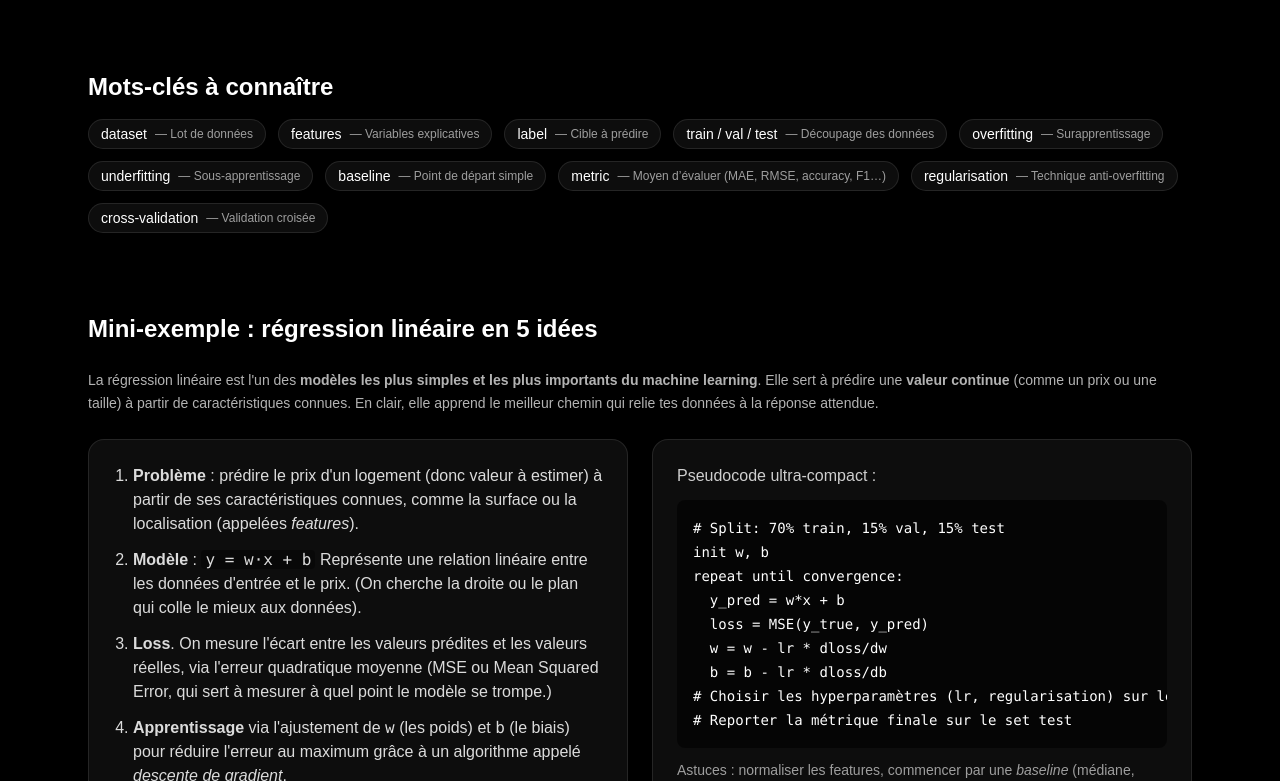
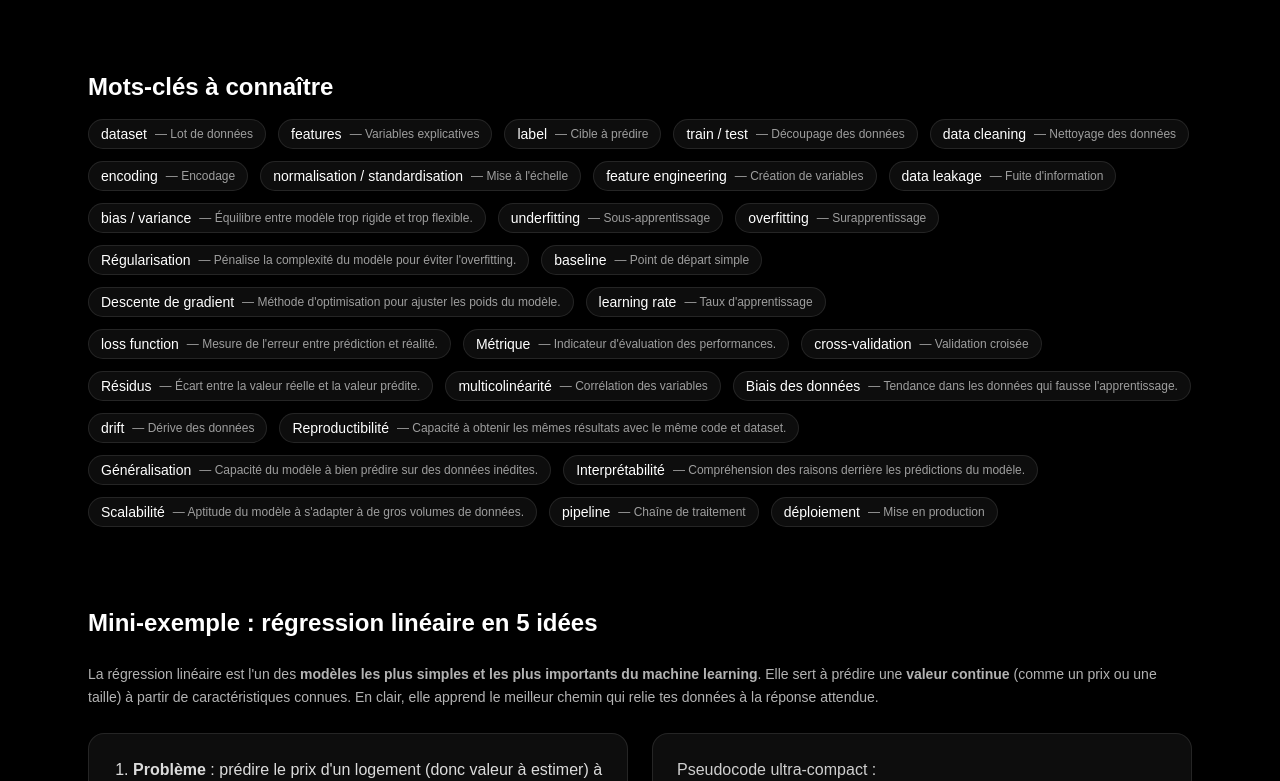
Before and after one commit to DearrLo/Synapsee-TypeScript-project, a Next.js app: page /explorer/base1 in a window 1280 px wide. Shown: the part 919-1700 px from the top of the page. Built offline with nearby package versions, Linux system fonts and the light colour scheme.

Commit message:
12/10/25

```diff
--- a/src/app/explorer/base1/page.tsx
+++ b/src/app/explorer/base1/page.tsx
@@ -91,28 +91,152 @@ export default function Step1() {
           </div>
         </section>
 
-        {/* Vocabulaire essentiel */}
+        {/* voc essentiel */}
         <section className="mx-auto max-w-6xl px-6 py-10">
           <h2 className="mb-4 text-2xl font-semibold">Mots-clés à connaître</h2>
           <div className="flex flex-wrap gap-3">
             {[
-              ['dataset', 'Lot de données'],
-              ['features', 'Variables explicatives'],
-              ['label', 'Cible à prédire'],
-              ['train / val / test', 'Découpage des données'],
-              ['overfitting', 'Surapprentissage'],
-              ['underfitting', 'Sous-apprentissage'],
-              ['baseline', 'Point de départ simple'],
-              ['metric', 'Moyen d’évaluer (MAE, RMSE, accuracy, F1…)'],
-              ['regularisation', 'Technique anti-overfitting'],
-              ['cross-validation', 'Validation croisée'],
-            ].map(([k, v]) => (
-              <Badge key={k} k={k} v={v} />
+              [
+                'dataset',
+                'Lot de données',
+                "Ensemble d'exemples utilisés pour entraîner, valider et tester un modèle.",
+              ],
+              [
+                'features',
+                'Variables explicatives',
+                'Attributs utilisés par le modèle pour faire ses prédictions.',
+              ],
+              [
+                'label',
+                'Cible à prédire',
+                'La valeur que le modèle doit apprendre à estimer (prix, catégorie, etc...)',
+              ],
+              [
+                'train / test',
+                'Découpage des données',
+                'Séparer les données pour entraîner, ajuster et évaluer un modèle.',
+              ],
+              [
+                'data cleaning',
+                'Nettoyage des données',
+                'Suppression ou correction des valeurs manquantes, doublons, incohérences...',
+              ],
+              [
+                'encoding',
+                'Encodage',
+                'Conversion des catégories textuelles en valeurs numériques exploitables.',
+              ],
+              [
+                'normalisation / standardisation',
+                "Mise à l'échelle",
+                "Ramener les valeurs sur des plages comparables pour stabiliser l'apprentissage.",
+              ],
+              [
+                'feature engineering',
+                'Création de variables',
+                'Construire de nouvelles features à partir des données brutes.',
+              ],
+              [
+                'data leakage',
+                "Fuite d'information",
+                "Quand des infos du test “contaminent” l'entraînement, faussant les résultats.",
+              ],
+              [
+                'bias / variance',
+                'Équilibre entre modèle trop rigide et trop flexible.',
+              ],
+              [
+                'underfitting',
+                'Sous-apprentissage',
+                'Modèle trop simple pour bien apprendre les relations.',
+              ],
+              [
+                'overfitting',
+                'Surapprentissage',
+                "Modèle trop adapté à l'entraînement, généralise mal.",
+              ],
+              [
+                'Régularisation',
+                "Pénalise la complexité du modèle pour éviter l'overfitting.",
+              ],
+              [
+                'baseline',
+                'Point de départ simple',
+                'Modèle de référence servant à comparer les performances.',
+              ],
+              [
+                'Descente de gradient',
+                "Méthode d'optimisation pour ajuster les poids du modèle.",
+              ],
+              [
+                'learning rate',
+                "Taux d'apprentissage",
+                'Vitesse à laquelle le modèle met à jour ses paramètres.',
+              ],
+              [
+                'loss function',
+                "Mesure de l'erreur entre prédiction et réalité.",
+              ],
+              [
+                'Métrique',
+                "Indicateur d'évaluation des performances.",
+              ],
+              [
+                'cross-validation',
+                'Validation croisée',
+                'Division répétée du dataset pour tester la robustesse du modèle.',
+              ],
+              [
+                'Résidus',
+                'Écart entre la valeur réelle et la valeur prédite.',
+              ],
+              [
+                'multicolinéarité',
+                'Corrélation des variables',
+                'Quand plusieurs features transmettent la même information.',
+              ],
+              [
+                'Biais des données',
+                "Tendance dans les données qui fausse l'apprentissage.",
+              ],
+              [
+                'drift',
+                'Dérive des données',
+                'Changement progressif dans les données au fil du temps.',
+              ],
+              [
+                'Reproductibilité',
+                'Capacité à obtenir les mêmes résultats avec le même code et dataset.',
+              ],
+              [
+                'Généralisation',
+                'Capacité du modèle à bien prédire sur des données inédites.',
+              ],
+              [
+                'Interprétabilité',
+                'Compréhension des raisons derrière les prédictions du modèle.',
+              ],
+              [
+                'Scalabilité',
+                "Aptitude du modèle à s'adapter à de gros volumes de données.",
+              ],
+              [
+                'pipeline',
+                'Chaîne de traitement',
+                "Suite d'étapes automatisées de préparation et d'entraînement.",
+              ],
+              [
+                'déploiement',
+                'Mise en production',
+                'Intégration du modèle dans une application réelle.',
+              ],
+            ].map(([k, v, info]) => (
+              <Badge key={k} k={k} v={v} info={info} />
             ))}
           </div>
         </section>
 
-        {/* Mini-exemple pédagogique */}
+        {/* Mini exemple pédagogique */}
         <section className="mx-auto max-w-6xl px-6 py-10">
           <h2 className="mb-6 text-2xl font-semibold">
             Mini-exemple : régression linéaire en 5 idées
@@ -135,28 +259,34 @@ export default function Step1() {
             <div className="rounded-2xl border border-white/10 bg-white/5 p-6">
               <ol className="list-decimal space-y-3 pl-5 text-white/85">
                 <li>
-                  <strong>Problème</strong> : prédire le prix d'un logement (donc valeur à estimer)
-                  à partir de ses caractéristiques connues, comme la surface ou la localisation
-                  (appelées <em>features</em>).
+                  <strong>Problème</strong> : prédire le prix d'un logement
+                  (donc valeur à estimer) à partir de ses caractéristiques
+                  connues, comme la surface ou la localisation (appelées{' '}
+                  <em>features</em>).
                 </li>
                 <li>
                   <strong>Modèle</strong> :{' '}
                   <code className="rounded bg-black/40 px-1">y = w·x + b</code>{' '}
-                   Représente une relation linéaire entre les données d'entrée et le prix.
-                    (On cherche la droite ou le plan qui colle le mieux aux données).
+                  Représente une relation linéaire entre les données d'entrée et
+                  le prix. (On cherche la droite ou le plan qui colle le mieux
+                  aux données).
                 </li>
                 <li>
-                  <strong>Loss</strong>. On mesure l'écart entre les valeurs prédites et les valeurs réelles,
-                  via l'erreur quadratique moyenne (MSE ou Mean Squared Error,  qui sert à mesurer à quel point le modèle se trompe.)
+                  <strong>Loss</strong>. On mesure l'écart entre les valeurs
+                  prédites et les valeurs réelles, via l'erreur quadratique
+                  moyenne (MSE ou Mean Squared Error, qui sert à mesurer à quel
+                  point le modèle se trompe.)
                 </li>
                 <li>
-                  <strong>Apprentissage</strong> via l'ajustement de <code>w</code> (les poids) et{' '}
-                  <code>b</code> (le biais) pour réduire l'erreur au maximum
-                   grâce à un algorithme appelé <em>descente de gradient</em>.
+                  <strong>Apprentissage</strong> via l'ajustement de{' '}
+                  <code>w</code> (les poids) et <code>b</code> (le biais) pour
+                  réduire l'erreur au maximum grâce à un algorithme appelé{' '}
+                  <em>descente de gradient</em>.
                 </li>
                 <li>
-                  <strong>Validation</strong> tester le modèle sur des données jamais vues
-                  pour vérifier qu'il prédit bien en dehors de l'entraînement.
+                  <strong>Validation</strong> tester le modèle sur des données
+                  jamais vues pour vérifier qu'il prédit bien en dehors de
+                  l'entraînement.
                 </li>
               </ol>
             </div>
@@ -233,13 +363,23 @@ function Card({
   )
 }
 
-function Badge({ k, v }: { k: string; v: string }) {
+function Badge({ k, v, info }: { k: string; v: string; info?: string }) {
   return (
-    <div className="group flex items-center gap-2 rounded-full border border-white/10 bg-white/5 px-3 py-1">
+    <div
+      className="group relative flex items-center gap-2 rounded-full border border-white/10 bg-white/5 px-3 py-1 cursor-help"
+      title={info}
+    >
       <span className="text-sm font-medium">{k}</span>
       <span className="text-xs text-white/60 group-hover:text-white/80">
         — {v}
       </span>
+
+      {/* Tooltip custom en survol */}
+      {info && (
+        <div className="invisible absolute left-1/2 top-full z-10 w-64 -translate-x-1/2 translate-y-2 rounded-xl bg-black/80 p-3 text-xs text-white/80 opacity-0 transition group-hover:visible group-hover:opacity-100">
+          {info}
+        </div>
+      )}
     </div>
   )
 }
```
